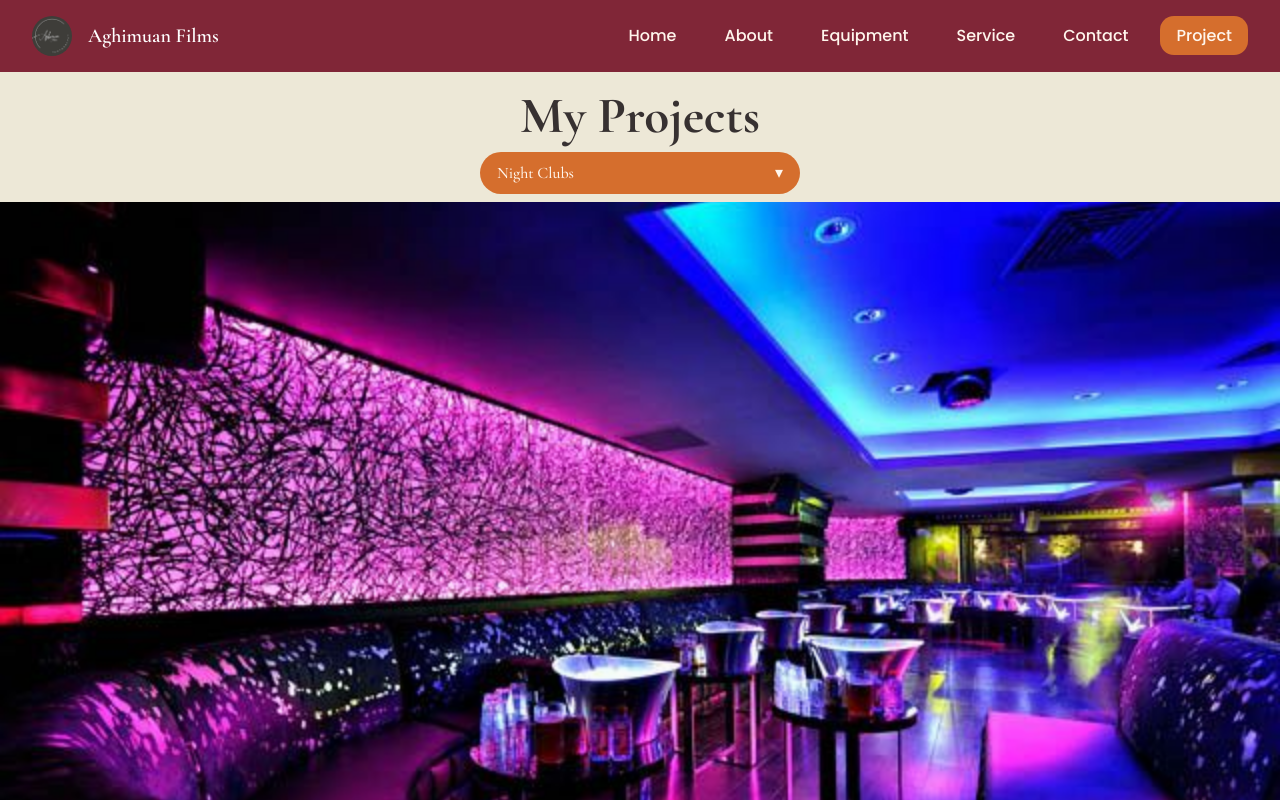
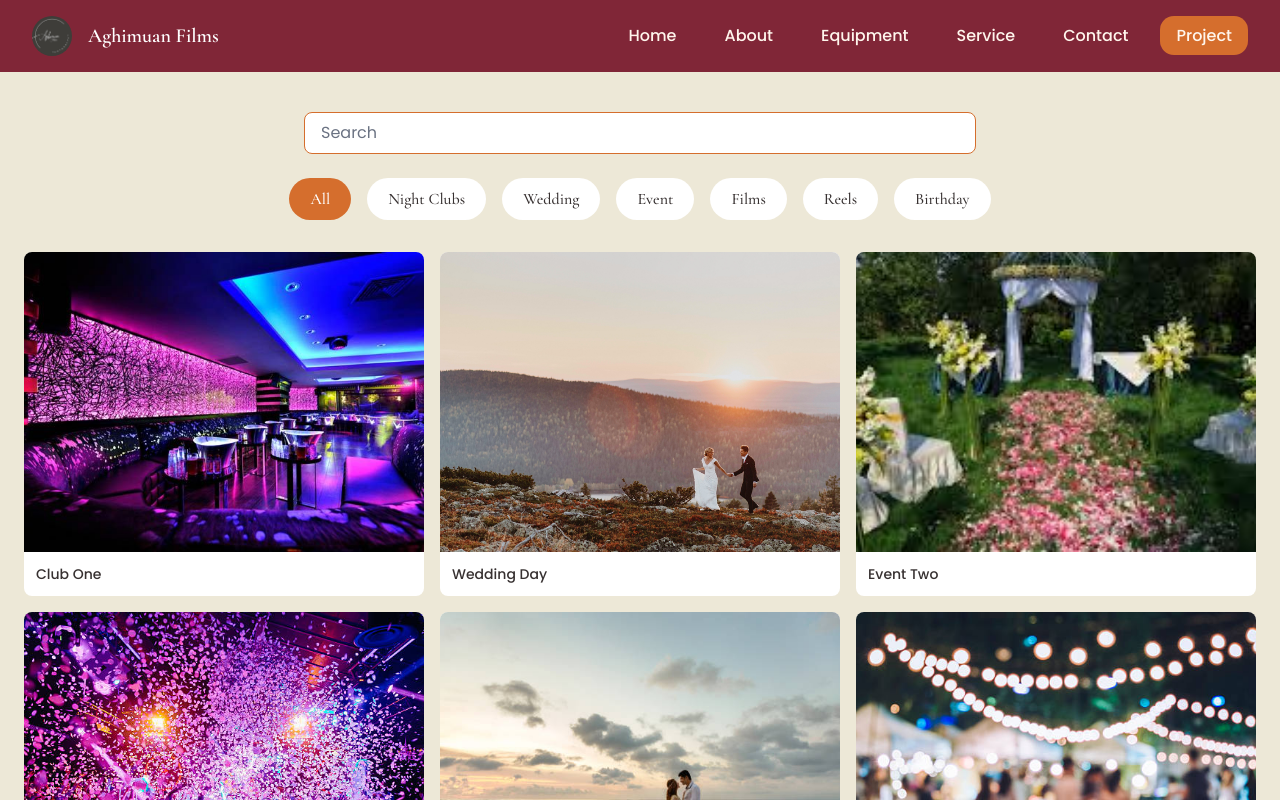
Before and after one commit to sean-camara/aghimuan-films, a React (Vite) app: page /project in a window 1280 px wide. Shown: the top 800 px of the page. Built offline with nearby package versions, Linux system fonts and the light colour scheme.

Commit message:
Updated Hero and Project pages for layout and visual improvements

```diff
--- a/src/pages/Project/Project.jsx
+++ b/src/pages/Project/Project.jsx
@@ -1,179 +1,176 @@
 // src/pages/Project/Project.jsx
-import React, { useState } from "react";
+import React, { useState, useMemo } from "react";
 import { motion, AnimatePresence } from "framer-motion";
 
-const data = {
-  "Night Clubs": [
-    "/club1.jpg",
-    "/club2.jpg",
-    "/club3.jpg",
-    "/club4.jpg",
-    "/club5.jpg",
-  ],
-  Wedding: [
-    "/wedding.jpg",
-    "/wedding2.jpg",
-    "/wedding3.jpg",
-    "/wedding4.jpg",
-    "/wedding5.jpg",
-  ],
-  Event: [
-    "/event.jpg",
-    "/event1.jpg",
-    "/event2.jpg",
-    "/event3.jpg",
-    "/event4.jpg",
-  ],
-  Films: ["/club1.jpg", "/club2.jpg", "/club3.jpg", "/club4.jpg", "/club5.jpg"],
-  Reels: ["/club1.jpg", "/club2.jpg", "/club3.jpg", "/club4.jpg", "/club5.jpg"],
-  Birthday: [
-    "/club1.jpg",
-    "/club2.jpg",
-    "/club3.jpg",
-    "/club4.jpg",
-    "/club5.jpg",
-  ],
+const data = [
+  { name: "Club One", category: "Night Clubs", url: "/club1.jpg" },
+  { name: "Club Two", category: "Night Clubs", url: "/club2.jpg" },
+  { name: "Club Three", category: "Night Clubs", url: "/club3.jpg" },
+  { name: "Club Four", category: "Night Clubs", url: "/club4.jpg" },
+  { name: "Club Five", category: "Night Clubs", url: "/club5.jpg" },
+  { name: "Wedding Fun", category: "Wedding", url: "/wedding.jpg" },
+  { name: "Wedding Day", category: "Wedding", url: "/wedding2.jpg" },
+  { name: "Wedding Magic", category: "Wedding", url: "/wedding3.jpg" },
+  { name: "Wedding Glam", category: "Wedding", url: "/wedding4.jpg" },
+  { name: "Wedding Lights", category: "Wedding", url: "/wedding5.jpg" },
+  { name: "Event Crowd", category: "Event", url: "/event.jpg" },
+  { name: "Event One", category: "Event", url: "/event1.jpg" },
+  { name: "Event Two", category: "Event", url: "/event2.jpg" },
+  { name: "Event Three", category: "Event", url: "/event3.jpg" },
+  { name: "Event Four", category: "Event", url: "/event4.jpg" },
+  { name: "Film Shot", category: "Films", url: "/club1.jpg" },
+  { name: "Reel Moment", category: "Reels", url: "/club2.jpg" },
+  { name: "Birthday Bash", category: "Birthday", url: "/club3.jpg" },
+];
+
+export default function Project() {
+  const categories = useMemo(
+    () => ["All", ...Array.from(new Set(data.map((item) => item.category)))],
+    []
+  );
+
+  const [selectedCategory, setSelectedCategory] = useState("All");
+  const [searchTerm, setSearchTerm] = useState("");
+  const [modalImage, setModalImage] = useState(null);
+  const [zoom, setZoom] = useState(1);
+
+  const filteredItems = useMemo(() => {
+    return data.filter((item) => {
+      const matchesCategory =
+        selectedCategory === "All" || item.category === selectedCategory;
+      const matchesSearch = item.name
+        .toLowerCase()
+        .includes(searchTerm.toLowerCase());
+      return matchesCategory && matchesSearch;
+    });
+  }, [selectedCategory, searchTerm]);
+
+  const openModal = (imgUrl) => {
+    setModalImage(imgUrl);
+    setZoom(1);
   };
 
-export default function Project() {
-  const categories = Object.keys(data);
-  const [active, setActive] = useState(categories[0]);
-  const [index, setIndex] = useState(0);
-  const [dropdownOpen, setDropdownOpen] = useState(false);
-  const images = data[active];
-
-  const next = () => setIndex((i) => (i + 1) % images.length);
-  const prev = () => setIndex((i) => (i - 1 + images.length) % images.length);
-  const handleDragEnd = (e, info) => {
-    if (info.offset.x < -50) next();
-    else if (info.offset.x > 50) prev();
-  };
-  const selectCategory = (cat) => {
-    setActive(cat);
-    setIndex(0);
-    setDropdownOpen(false);
+  const closeModal = () => {
+    setModalImage(null);
+    setZoom(1);
   };
 
   return (
-    <div className="force-mobile">
-      {/* Mobile header + dropdown */}
-      <div className="md:hidden bg-[#EDE8D7] px-4 pt-4 pb-2">
-        <h1
-          className="text-3xl font-bold text-center"
-          style={{ fontFamily: "Cormorant Garamond", color: "#373131" }}
+    <div className="px-6 py-10 bg-[#EDE8D7] min-h-screen">
+      {/* Search Bar */}
+      <div className="max-w-2xl mx-auto mb-6">
+        <input
+          type="text"
+          placeholder="Search"
+          value={searchTerm}
+          onChange={(e) => setSearchTerm(e.target.value)}
+          className="w-full px-4 py-2 rounded-lg bg-white border border-[#D56E2D] text-black placeholder-gray-500 focus:outline-none"
+          style={{ fontFamily: "Poppins, system-ui" }}
+        />
+      </div>
+
+      {/* Category Navigation - desktop */}
+      <div className="hidden sm:flex flex-wrap justify-center gap-4 mb-8">
+        {categories.map((cat) => (
+          <button
+            key={cat}
+            onClick={() => setSelectedCategory(cat)}
+            className={`px-5 py-2 rounded-full font-semibold transition-colors duration-200 focus:outline-none ${
+              selectedCategory === cat
+                ? "bg-[#D56E2D] text-white"
+                : "bg-white text-[#373131]"
+            }`}
+            style={{ fontFamily: "Cormorant Garamond, serif" }}
           >
-          My Projects
-        </h1>
-        <div className="relative max-w-xs mx-auto mt-2">
-          <button
-            onClick={() => setDropdownOpen((o) => !o)}
-            className="w-full py-2 px-4 rounded-full flex justify-between items-center"
-            style={{
-              backgroundColor: "#D56E2D",
-              color: "#FFF6ED",
-              fontFamily: "Cormorant Garamond",
-            }}
-          >
-            {active}
-            <span className="ml-2">▾</span>
+            {cat}
           </button>
-          {dropdownOpen && (
-            <ul
-              className="absolute left-0 right-0 mt-2 rounded-lg shadow-lg overflow-hidden z-50"
-              style={{
-                backgroundColor: "#EDE8D7",
-                border: "1px solid #622022",
-              }}
+        ))}
+      </div>
+
+      {/* Category Dropdown - mobile */}
+      <div className="sm:hidden mb-8">
+        <select
+          value={selectedCategory}
+          onChange={(e) => setSelectedCategory(e.target.value)}
+          className="w-full px-4 py-2 rounded-lg bg-white border border-[#D56E2D] focus:outline-none text-[#373131]"
+          style={{ fontFamily: "Cormorant Garamond, serif" }}
         >
           {categories.map((cat) => (
-                <li
-                  key={cat}
-                  onClick={() => selectCategory(cat)}
-                  className="px-4 py-2 cursor-pointer"
-                  style={{
-                    fontFamily: "Cormorant Garamond",
-                    backgroundColor: cat === active ? "#D56E2D" : "transparent",
-                    color: cat === active ? "#FFF6ED" : "#373131",
-                  }}
-                >
+            <option key={cat} value={cat}>
               {cat}
-                </li>
+            </option>
           ))}
-            </ul>
-          )}
-        </div>
+        </select>
       </div>
 
-      {/* Main content container */}
-      <div className="w-full relative overflow-hidden bg-[#EDE8D7] min-h-[300px] md:h-[calc(100vh-90px)]">
+      {/* Masonry Grid */}
+      <div className="columns-1 sm:columns-2 lg:columns-3 gap-4 space-y-4">
+        {filteredItems.map((item, idx) => (
+          <motion.div
+            key={`${item.url}-${idx}`}
+            layout
+            whileHover={{ scale: 1.02 }}
+            className="break-inside-avoid rounded-lg overflow-hidden bg-white cursor-pointer"
+            onClick={() => openModal(item.url)}
+          >
+            <img
+              src={item.url}
+              alt={item.name}
+              className="w-full object-cover aspect-[4/3]"
+            />
+            <div className="p-3">
+              <h3
+                className="text-sm font-medium truncate text-[#373131]"
+                style={{ fontFamily: "Poppins, system-ui" }}
+              >
+                {item.name}
+              </h3>
+            </div>
+          </motion.div>
+        ))}
+      </div>
+
+      {/* Modal */}
       <AnimatePresence>
-          <motion.img
-            key={images[index]}
-            src={images[index]}
-            className="absolute inset-0 w-full h-full object-contain md:object-cover"
+        {modalImage && (
+          <motion.div
+            className="fixed inset-0 bg-black/80 z-50 flex items-center justify-center px-4"
             initial={{ opacity: 0 }}
             animate={{ opacity: 1 }}
             exit={{ opacity: 0 }}
-            transition={{ duration: 0.8 }}
-            drag="x"
-            dragConstraints={{ left: 0, right: 0 }}
-            onDragEnd={handleDragEnd}
-            alt="project"
-          />
-        </AnimatePresence>
-        <div className="absolute inset-0 bg-black/1" />
-
-        {/* Desktop header + thumbnails + controls */}
-        <div className="hidden md:absolute md:inset-0 md:flex md:flex-col md:justify-center md:items-center text-white">
-          <h1
-            className="text-5xl font-bold mb-2"
-            style={{ fontFamily: "Cormorant Garamond" }}
+            onClick={closeModal}
           >
-            My Projects
-          </h1>
-          <h2 className="text-3xl" style={{ fontFamily: "Cormorant Garamond" }}>
-            {active}
-          </h2>
-        </div>
-        <div className="hidden md:absolute md:bottom-4 md:w-full md:flex md:justify-center md:space-x-4 md:overflow-x-auto md:px-4">
-          {categories.map((cat) => (
-            <div
-              key={cat}
-              onClick={() => selectCategory(cat)}
-              className={`relative flex-shrink-0 w-24 h-16 border-2 rounded-lg overflow-hidden cursor-pointer ${
-                active === cat ? "border-white" : "border-white/50"
-              }`}
+            <motion.div
+              onClick={(e) => e.stopPropagation()}
+              className="bg-white rounded-md p-4 max-w-3xl w-full relative"
+              initial={{ scale: 0.9 }}
+              animate={{ scale: 1 }}
+              exit={{ scale: 0.9 }}
             >
-              <img
-                src={data[cat][0]}
-                alt={cat}
-                className="w-full h-full object-cover"
-              />
-              <div className="absolute inset-0 bg-black/40 flex items-center justify-center">
-                <p
-                  className="text-sm font-medium text-white"
-                  style={{ fontFamily: "Poppins" }}
+              <div className="flex justify-between mb-2">
+                <button
+                  onClick={() => setZoom((z) => Math.max(z - 0.2, 1))}
+                  className="text-black font-bold text-xl"
                 >
-                  {cat}
-                </p>
-              </div>
-            </div>
-          ))}
-        </div>
-
-        <button
-          onClick={prev}
-          className="hidden md:flex absolute left-4 top-1/2 -translate-y-1/2 bg-white/20 p-2 rounded-full"
-        >
-          ‹
+                  -
                 </button>
                 <button
-          onClick={next}
-          className="hidden md:flex absolute right-4 top-1/2 -translate-y-1/2 bg-white/20 p-2 rounded-full"
+                  onClick={() => setZoom((z) => Math.min(z + 0.2, 3))}
+                  className="text-black font-bold text-xl"
                 >
-          ›
+                  +
                 </button>
               </div>
+              <img
+                src={modalImage}
+                alt="modal"
+                style={{ transform: `scale(${zoom})` }}
+                className="w-full h-auto mx-auto"
+              />
+            </motion.div>
+          </motion.div>
+        )}
+      </AnimatePresence>
     </div>
   );
 }
```
Also changed, not shown: src/pages/Home/Hero.jsx (+32 -33 lines). Lines whose indentation alone changed are shown as unchanged.
